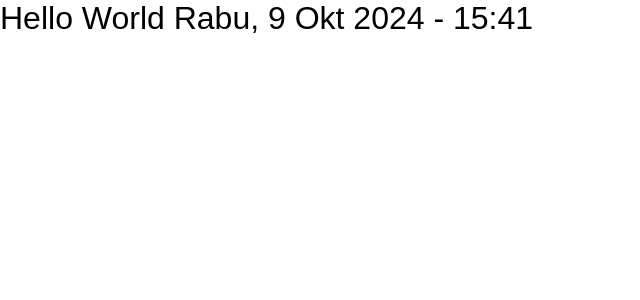
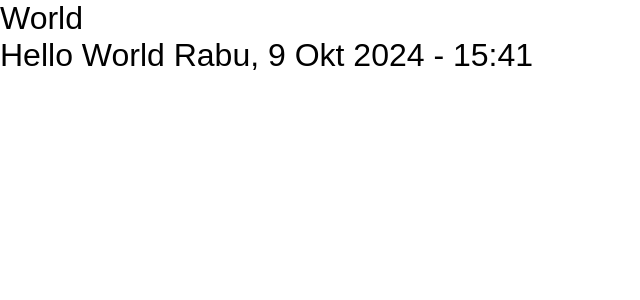
Before and after one commit to ferii007/poinket, a React (Create React App) app: page / in a window 1280 px wide. Shown: the top 300 px of the page, without its empty margins (0-640 px from the left). Built offline with nearby package versions, Linux system fonts and the light colour scheme.

Commit message:
Preparing sidebar menu

```diff
--- a/src/app/Main.jsx
+++ b/src/app/Main.jsx
@@ -1,9 +1,16 @@
+import SidebarMenu from "./components/layout_components/SidebarMenu";
 import ProductComponent from "./components/ProductComponent";
 
 const Main = () => {
     return (
         <>
-            <ProductComponent />
+            <main>
+                <div>
+                    <SidebarMenu />
+                </div>
+
+                <ProductComponent />
+            </main>
         </>
     )
 }
--- /dev/null
+++ b/src/app/components/layout_components/SidebarMenu.jsx
@@ -0,0 +1,9 @@
+const SidebarMenu = () => {
+    return(
+        <>
+            <h1>World</h1>
+        </>
+    )
+}
+
+export default SidebarMenu
```
Also changed, not shown: src/app/styledComponents/globalStyled.js (added).
